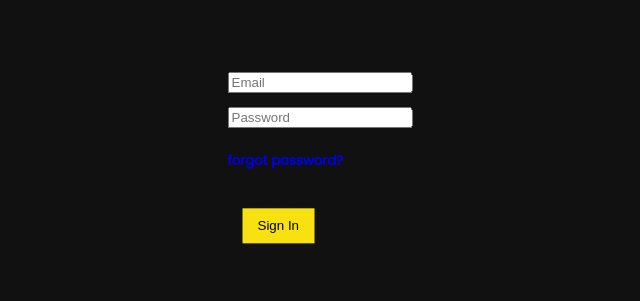
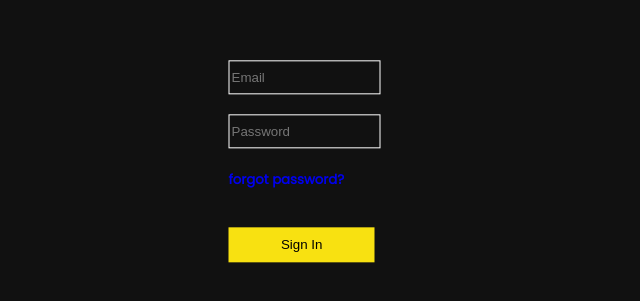
Before and after one commit to themosesnyambu/zero6apparel-frontend, a React app: page /signin in a window 1280 px wide. Shown: the part 231-532 px from the top of the page, without its empty margins (320-960 px from the left). Built offline with nearby package versions, Linux system fonts and the light colour scheme.

Commit message:
styled information form

```diff
--- a/src/App.jsx
+++ b/src/App.jsx
@@ -8,7 +8,6 @@
 import ContainerWrapper from "./components/common/hoc/ContainerWrapper";
 import CollectionContainer from "./components/common/hoc/collectionContainer";
 import Bag from "./components/views/bag/bag";
-// eslint-disable-next-line import/named
 import {store, persistor} from "./redux/store";
 import SignUp from "./components/views/auth/signup/signUp";
 import SignIn from "./components/views/auth/signin/signIn";
--- a/src/components/common/checkout/information/informationForm.jsx
+++ b/src/components/common/checkout/information/informationForm.jsx
@@ -1,6 +1,7 @@
 import React, { useState } from "react";
+import { Link } from "react-router-dom";
 import InputField from "../../forms/inputField";
-import './informationForm.scss';
+import "./informationForm.scss";
 
 const InformationForm = () => {
   const [values, setValues] = useState({
@@ -29,8 +30,13 @@
     <div>
       <div>
         <form onSubmit={handleSubmit}>
-          Contact information Already havae an account?{" "}
-          <button className='underline-button' type="button">Login</button>
+          Contact information
+          <br /> Already have an account?{" "}
+          <Link to="/signin">
+            <button className="underlined-button" type="button">
+              Login
+            </button>
+          </Link>
           <div className="input-field">
             <InputField
               type="email"
@@ -42,7 +48,7 @@
               required
             />
           </div>
-          Shipping Address
+
           <div className="input-field">
             <InputField
               type="text"
@@ -65,6 +71,7 @@
               required
             />
           </div>
+          Shipping Address
           <div className="input-field">
             <InputField
               type="text"
@@ -133,7 +140,7 @@
           </div>
           <div className="input-field">
             <button
-              className="button primary-button"
+              className="button primary-button "
               type="submit"
               value="Sign In"
             >
--- a/src/components/common/checkout/information/informationForm.scss
+++ b/src/components/common/checkout/information/informationForm.scss
@@ -1 +1,19 @@
 @media(max-width:560px){}
+
+.input-field{
+    .form-input{
+        background-color: transparent;
+        border: solid white 1px;
+        color: #fff;
+        border-radius: 0;
+        min-height: 30px;
+        width: 80%;
+        margin-top: 10px;
+}
+
+.button{
+    width: 80%;
+    margin-left: 0;
+}
+
+}
--- a/src/components/views/checkout/information/information.scss
+++ b/src/components/views/checkout/information/information.scss
@@ -1,6 +1,6 @@
 .info {
   width: 85%;
-  margin: auto;
+  margin: 50px auto;
   display: grid;
   grid-template-columns: 4fr 6fr;
 
```
